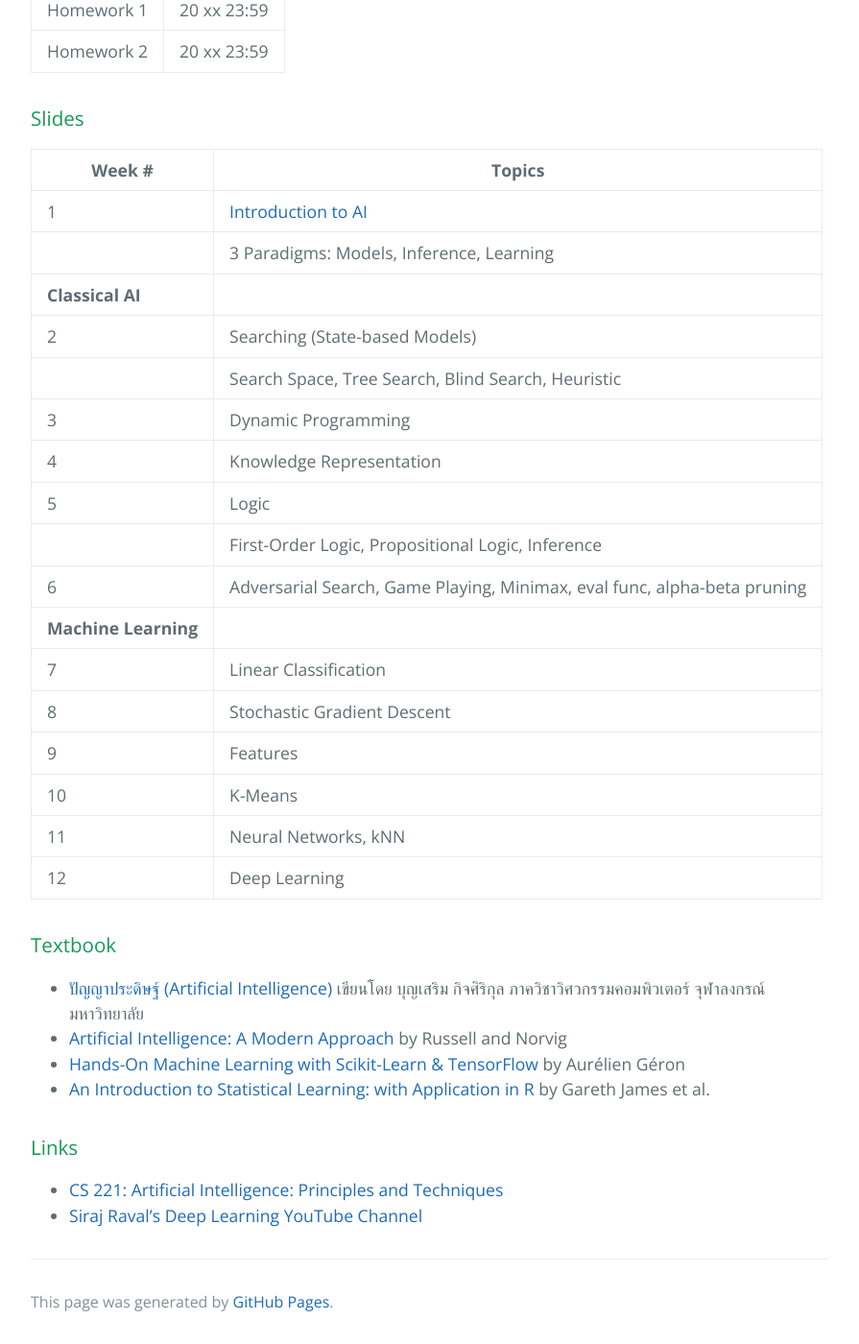
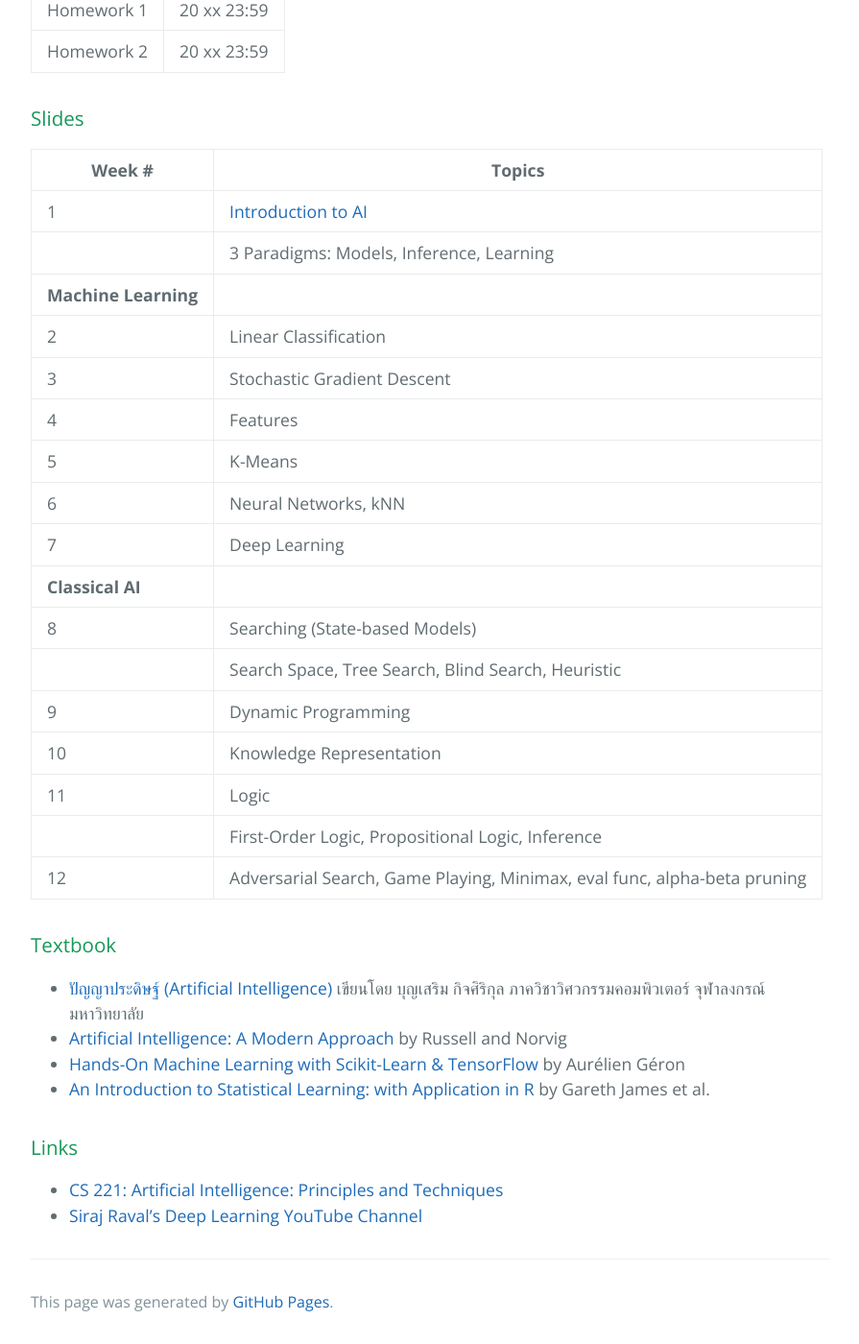
Before and after one commit to pratch/ml_course, a Jekyll site: the page built from index.md, in a window 1280 px wide and 1400 px high, scrolled down 1356 px. Shown: the whole window at 96% size, without its empty margins (192-1087 px from the left). Built offline with Jekyll 4.4.1, drawn with Linux system fonts in a browser that asks for light colours.

Commit message:
Update index.md

```diff
--- a/index.md
+++ b/index.md
@@ -46,21 +46,21 @@ layout: default
 | --- | --- |
 | 1 | [Introduction to AI](1%20-%20Introduction.pdf) |
 |   | 3 Paradigms: Models, Inference, Learning |
+| **Machine Learning** ||
+| 2 | Linear Classification |
+| 3 | Stochastic Gradient Descent |
+| 4 | Features |
+| 5 | K-Means |
+| 6 | Neural Networks, kNN |
+| 7 | Deep Learning |
 | **Classical AI** ||
-| 2 | Searching (State-based Models) |
+| 8 | Searching (State-based Models) |
 |   | Search Space, Tree Search, Blind Search, Heuristic |
-| 3 | Dynamic Programming |
-| 4 | Knowledge Representation |
-| 5 | Logic |
+| 9 | Dynamic Programming |
+| 10 | Knowledge Representation |
+| 11 | Logic |
 |   | First-Order Logic, Propositional Logic, Inference |
-| 6 | Adversarial Search, Game Playing, Minimax, eval func, alpha-beta pruning |
-| **Machine Learning** ||
-| 7 | Linear Classification |
-| 8 | Stochastic Gradient Descent |
-| 9 | Features |
-| 10 | K-Means |
-| 11 | Neural Networks, kNN |
-| 12 | Deep Learning |
+| 12 | Adversarial Search, Game Playing, Minimax, eval func, alpha-beta pruning |
 
 ### Textbook
 - [ปัญญาประดิษฐ์ (Artificial Intelligence)](http://www.cp.eng.chula.ac.th/~boonserm/teaching/ai1.0.2.pdf) เขียนโดย บุญเสริม กิจศิริกุล ภาควิชาวิศวกรรมคอมพิวเตอร์ จุฬาลงกรณ์มหาวิทยาลัย
```
